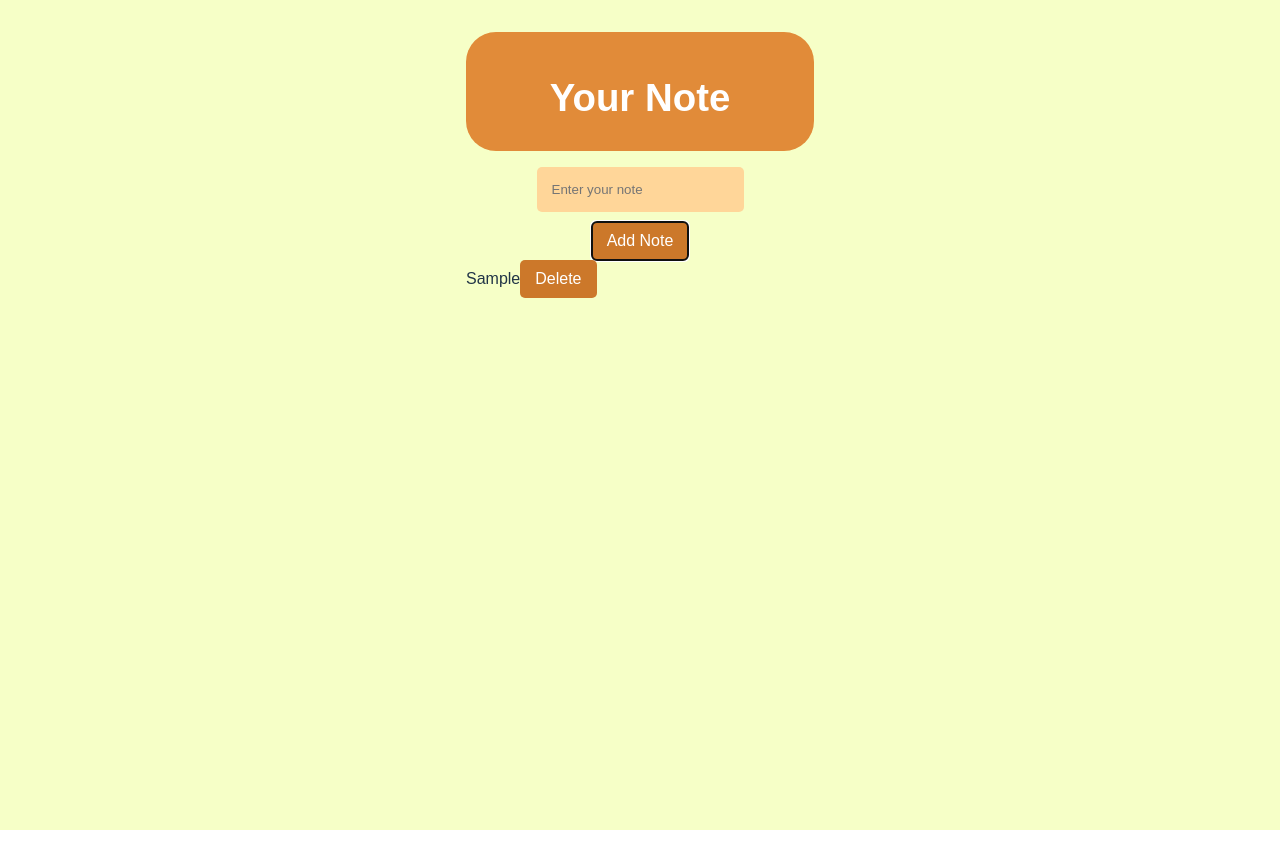
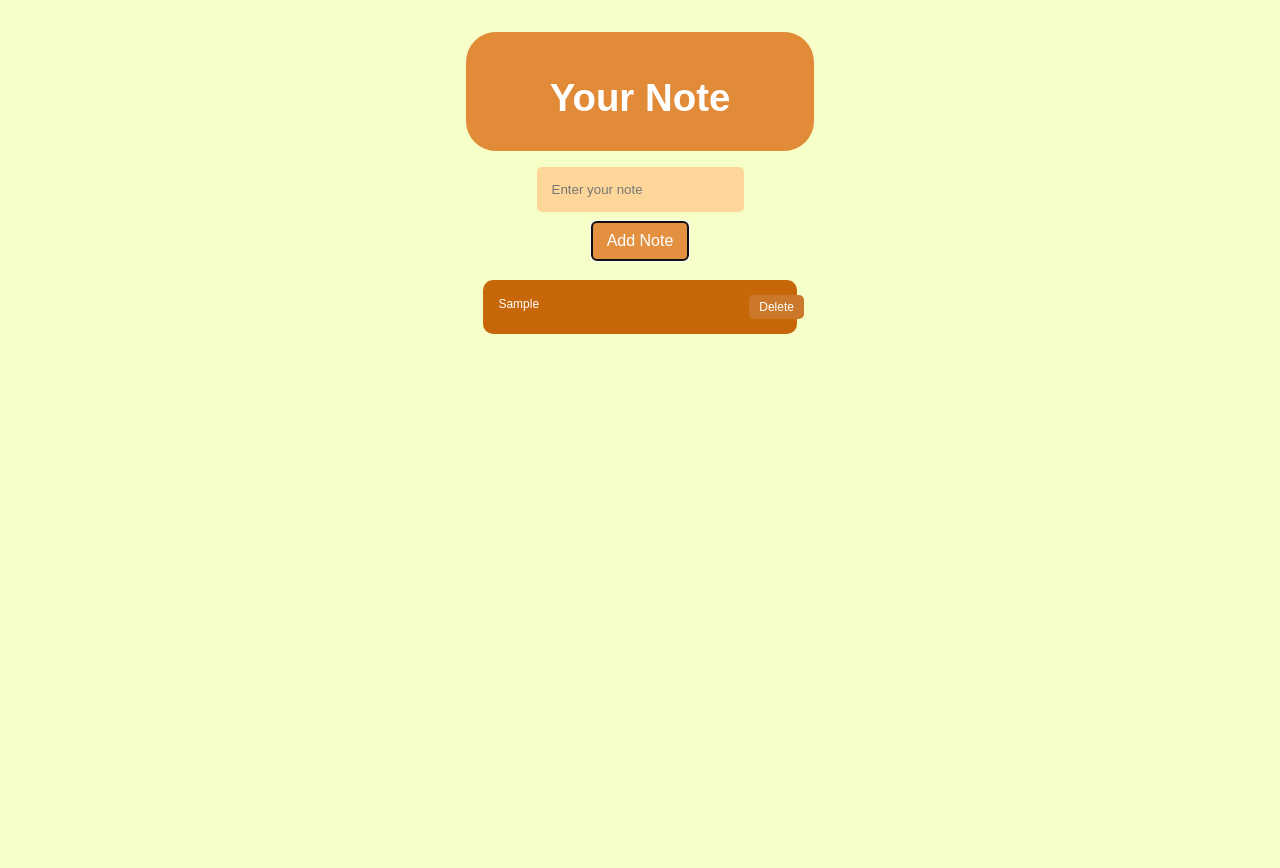
Before and after one commit to psu6810110202/react_activity, a React (Vite) app: page / in a window 1280 px wide. Both pictures are taken after typing "Sample" into the empty fields and a click on the button "Add Note". Shown: the top 868 px of the page. Before the commit the page ends 830 px from the top, so only its background shows below. Built offline with nearby package versions, Linux system fonts and the light colour scheme.

Commit message:
Update_2 customize for beautiful

```diff
--- a/src/App.css
+++ b/src/App.css
@@ -25,13 +25,14 @@ html {
     align-items: center;
     justify-content: center;
 
+    text-align: center;
+
     max-width: 500px;
     width: 300px;
 
     background-color: #e18b39;
     color: rgb(255, 255, 255);
 
-    text-align: center;
     font-size: 12px;
     font-weight: bold;
 
@@ -40,11 +41,55 @@ html {
     border-radius: 30px;
 }
 
+.Navbar-message {
+    max-width: 500px;
+    width: 90%;
+
+    background-color: #c8660a;
+
+    font-size: 12px;
+    font-weight: normal;
+
+    display: block;
+    text-align: left;
+    border-radius: 10px;
+
+    padding: 0;
+    margin: 0 auto 1rem auto;
+}
+
+button {
+    background-Color: #e49041;
+    color: white;
+    margin: 0 auto;
+    border: none;
+    padding: 10px 15px;
+    border-Radius: 5px;
+    cursor: pointer;
+}
+
+.delete-button {
+    flex-shrink: 0;
+
+    background-color: #cc782a;
+    color: white;
+    padding: 5px 10px;
+    border-radius: 5px;
+    border: none;
+    cursor: pointer;
+}
+
+form {
+    display: flex;
+    flex-direction: column;
+    align-items: center;
+}
+
 .EnterYourNote {
     background-Color: #ffd699ff;
-    color: #c77a32;
+    color: #4b1b00;
 
-    margin: 0 auto;
+    margin: 0;
     border: none;
     padding: 15px;
     border-Radius: 5px;
@@ -56,18 +101,32 @@ html {
     margin-top: 20px;
 }
 
-button {
-    background-Color: #cc782a;
-    color: white;
-    margin: 0 auto;
-    border: none;
-    padding: 10px 15px;
-    border-Radius: 5px;
-    cursor: pointer;
+.note-item {
+    max-width: 500px;
+    width: 100%;
+    margin-top: 20px;
+    padding: 15px;
+
+    display: flex;
+    justify-content: space-between;
+    align-items: flex-start;
+    flex-wrap: wrap;
+
+    color: #ffffff;
+    border-radius: 10px;
+
+    margin-bottom: 10px;
 }
 
-form {
-    display: flex;
-    flex-direction: column;
-    align-items: center;
+.note-text {
+    flex-grow: 1;
+
+    flex-basis: 90%;
+
+    word-wrap: break-word;
+    overflow-wrap: break-word;
+
+    margin-right: 0;
+
+    max-width: calc(100% - 70px);
 }
--- a/src/components/NoteList.tsx
+++ b/src/components/NoteList.tsx
@@ -10,7 +10,8 @@ const NoteList: React.FC<NoteListProps> = ({ notes, onDelete }) => {
     return (
         <div className="note-list-container">
             {notes.map((note) => (
-                <div key={note.id} className="note-item">
+                <nav className="Navbar-message" key={note.id}>
+                    <div className="note-item">
                         <span className="note-text">{note.text}</span>
                         <button
                             className="delete-button"
@@ -19,6 +20,7 @@ const NoteList: React.FC<NoteListProps> = ({ notes, onDelete }) => {
                             Delete
                         </button>
                     </div>
+                </nav>
             ))}
             {notes.length === 0 && (
                 <p className="no-notes-message">No notes yet. Start typing above!</p>
```
Lines whose indentation alone changed are shown as unchanged.
